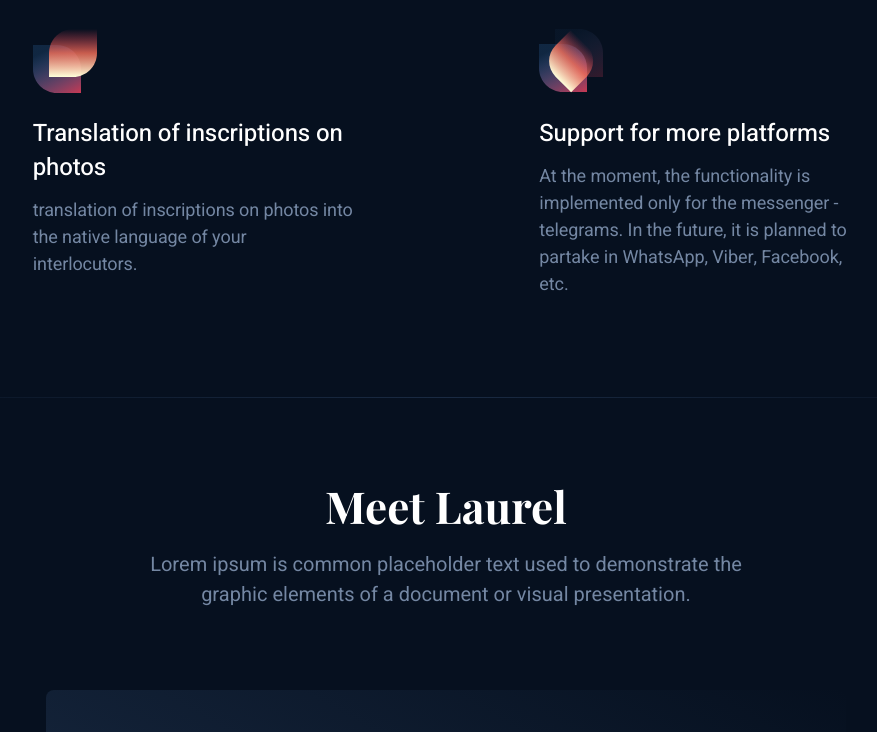
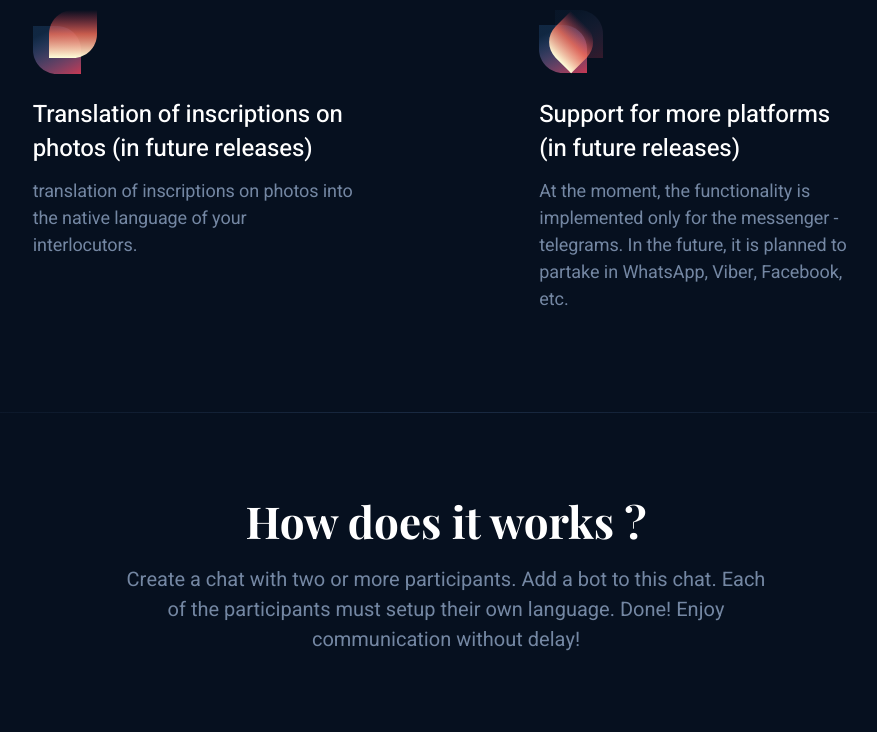
Before and after one commit to collierrgbsitisfise/translate-me-landing, a website: page index.html in a window 1280 px wide. Shown: the part 1348-2080 px from the top of the page, without its empty margins (194-1071 px from the left). Drawn offline with nearby package versions, Linux system fonts and the light colour scheme; files that its build step writes are made by us from their sources.

Commit message:
adjust landing

```diff
--- a/index.html
+++ b/index.html
@@ -54,8 +54,8 @@
 					<div class="hero-inner">
 						<div class="hero-copy">
 							<h1 class="hero-title mt-0">TranslateMe BOT</h1>
-							<p class="hero-paragraph">Allows you to seamlessly and without delayed stay focused when
-								conversing with foreigners.</p>
+							<p class="hero-paragraph">Allows you easily and immediately stay focused when dealing with foreigners.
+								Now communication with foreign partners, friends, vendors or buyers becomes easier!</p>
 							<div class="hero-cta">
 								<!-- <a class="button button-shadow" href="#">Learn more</a> --> <a
 									class="button button-primary button-shadow" href="#">Try IT NOW !</a></div>
@@ -122,7 +122,7 @@
 									</g>
 								</svg>
 							</div>
-							<img class="device-mockup" src="images/iphone-mockup.png" alt="App preview">
+							<img class="device-mockup" src="images/iphone-mockup.jpg" alt="App preview">
 							<div class="hero-app-dots hero-app-dots-1">
 								<svg width="124" height="75" xmlns="http://www.w3.org/2000/svg">
 									<g fill="none" fill-rule="evenodd">
@@ -286,7 +286,7 @@
 											</g>
 										</svg>
 									</div>
-									<h3 class="feature-title mt-24">Translation of inscriptions on photos</h3>
+									<h3 class="feature-title mt-24">Translation of inscriptions on photos (in future releases)</h3>
 									<p class="text-sm mb-0">translation of inscriptions on photos into the native
 										language of your interlocutors.</p>
 								</div>
@@ -320,7 +320,7 @@
 											</g>
 										</svg>
 									</div>
-									<h3 class="feature-title mt-24">Support for more platforms</h3>
+									<h3 class="feature-title mt-24">Support for more platforms (in future releases)</h3>
 									<p class="text-sm mb-0">At the moment, the functionality is implemented only for the
 										messenger - telegrams. In the future, it is planned to partake in WhatsApp,
 										Viber, Facebook, etc.</p>
@@ -335,9 +335,8 @@
 				<div class="container-sm">
 					<div class="media-inner section-inner">
 						<div class="media-header text-center">
-							<h2 class="section-title mt-0">Meet Laurel</h2>
-							<p class="section-paragraph mb-0">Lorem ipsum is common placeholder text used to demonstrate
-								the graphic elements of a document or visual presentation.</p>
+							<h2 class="section-title mt-0">How does it works ?</h2>
+							<p class="section-paragraph mb-0">Create a chat with two or more participants. Add a bot to this chat. Each of the participants must setup their own language. Done! Enjoy communication without delay!</p>
 						</div>
 						<div class="media-canvas">
 							<svg width="800" height="450" viewBox="0 0 800 450" xmlns="http://www.w3.org/2000/svg">
--- a/package.json
+++ b/package.json
@@ -19,7 +19,7 @@
     "lint-scss": "stylelint src/scss/*.scss --syntax scss || true",
     "uglify": "mkdirp dist/js -p && uglifyjs src/js/*.js -m -c -o dist/js/main.min.js",
     "imagemin": "imagemin src/images/* -o dist/images",
-    "serve": "browser-sync start --server --files \"dist/css/*.css, dist/js/*.js, **/*.html, !node_modules/**/*.html\"",
+    "serve": "browser-sync start --server --files \"dist/css/*.css, dist/js/*.js, dist/index.html, !node_modules/**/*.html\"",
     "build:css": "run-s lint-scss scss autoprefixer",
     "build:js": "run-s lint uglify",
     "build:html": "cp index.html dist/",
```
Also changed, not shown: src/images/iphone-mockup.jpg (added), src/images/iphone-mockup2.png (renamed from src/images/iphone-mockup.png), src/images/test.png (added).
